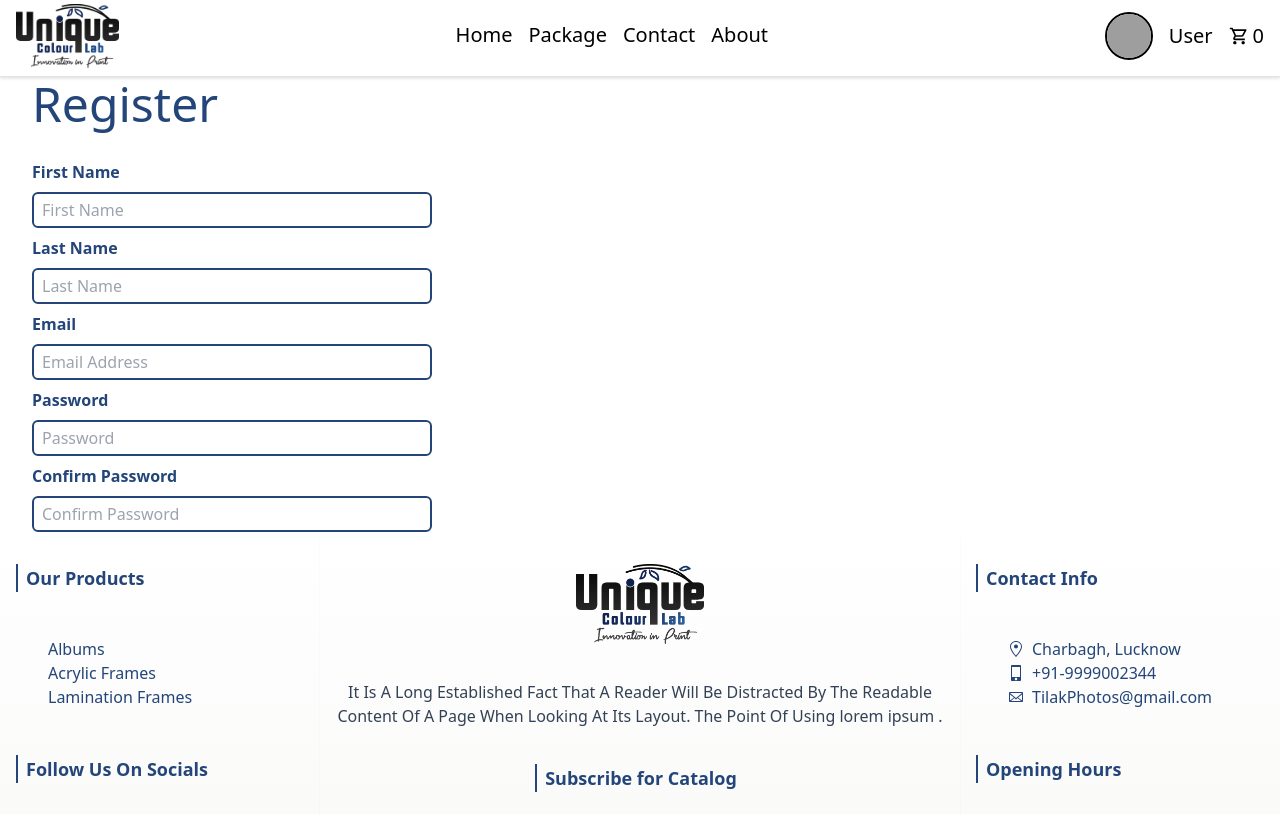
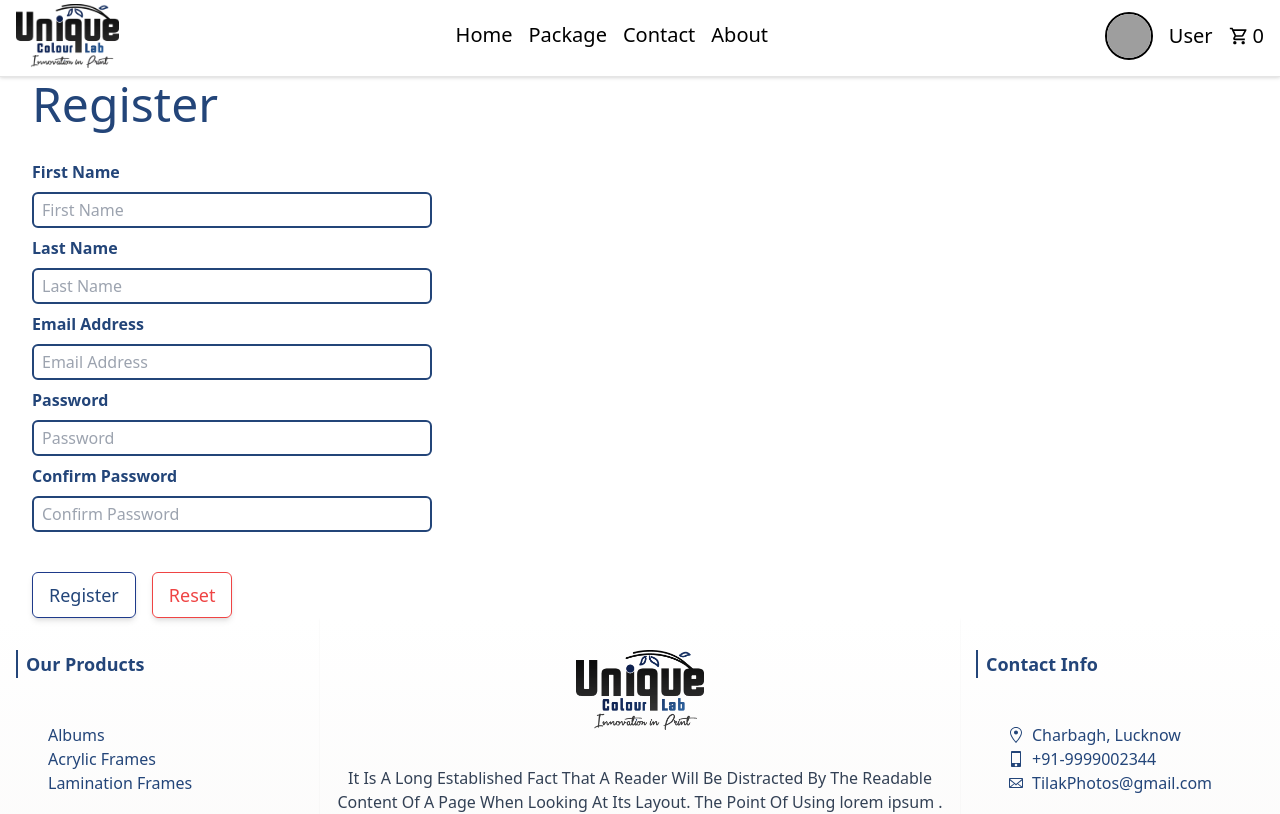
Before and after one commit to ujjwal6792/uniqueColorLab, a React (Vite) app: page /register in a window 1280 px wide. Shown: the top 814 px of the page. Built offline with nearby package versions, Linux system fonts and the light colour scheme; grey boxes are pictures that could not be loaded; what dotted-map would draw is missing.

Commit message:
added formik to register

```diff
--- a/src/components/buttons/HomeButton.jsx
+++ b/src/components/buttons/HomeButton.jsx
@@ -3,6 +3,7 @@ const HomeButton = (props) => {
     <button
       onClick={props.function}
       className={`mt-8 text-lg border h-min w-max py-2 px-4 border-blue-900 hover:bg-blue-900 hover:text-white hover:transition-opacity shadow-md ${props.style}`}
+      type={props.type||""}
     >
       {props.text}
     </button>
--- a/src/components/textFields/TextFieldBase.jsx
+++ b/src/components/textFields/TextFieldBase.jsx
@@ -1,11 +1,18 @@
+// type, style, placeholder, name, labelstyle
+import { useField } from "formik";
 
-// type, style, placeholder, id
+const TextFieldBase = ({style,placeholder,labelstyle, ...props}) => {
+  const [field, meta] = useField(props);
+  return (<>
+  {}
+    <label htmlFor={field.name} className={labelstyle}>{placeholder}</label>
+    <input
+      {...field} {...props}
+      className={`py-1 px-2 border-2 rounded-md border-blue-dark outline-none ${style}`}
+      placeholder={placeholder}
+      name={field.name}
+    />
+  </>);
+};
 
-const TextFieldBase = (props) => {
-  return (
-    <input type={props.type||"text"} className={`py-1 px-2 border-2 rounded-md border-blue-dark outline-none ${props.style}`} placeholder={props.placeholder}
-    id={props.id} name={props.id}/>
-  )
-}
-
-export default TextFieldBase
+export default TextFieldBase;
--- a/src/pages/credentials/Register.jsx
+++ b/src/pages/credentials/Register.jsx
@@ -1,6 +1,7 @@
 import React from "react";
 import { Form, Formik } from "formik";
 import TextFieldBase from "../../components/textFields/TextFieldBase";
+import HomeButton from "../../components/buttons/HomeButton";
 
 const Register = () => {
   return (
@@ -13,44 +14,55 @@ const Register = () => {
         confirmPassword: "",
       }}
     >
+        {formik => (
       <div className=" pt-20 px-6 md:px-8 md:pt24">
         <h1 className="text-5xl text-blue-dark pb-10 md:pd-20"> Register</h1>
         <Form className="flex flex-col gap-4">
-          <label htmlFor="firstName" className="font-semibold -my-2 text-blue-dark">First Name</label>
+
           <TextFieldBase
             style="min-w-[300px] max-w-[400px] w-[40vw] text-blue-dark"
             placeholder="First Name"
-            id="firstName"
+            name="firstName"
+            labelstyle="font-semibold -my-2 text-blue-dark"
           />
-          <label htmlFor="lastName" className="font-semibold -my-2 text-blue-dark">Last Name</label>
+
           <TextFieldBase
             style="min-w-[300px] max-w-[400px] w-[40vw] text-blue-dark"
             placeholder="Last Name"
-            id="lastName"
+            name="lastName"
+            labelstyle="font-semibold -my-2 text-blue-dark"
           />
-          <label htmlFor="email" className="font-semibold -my-2 text-blue-dark">Email</label>
+
           <TextFieldBase
             style="min-w-[300px] max-w-[400px] w-[40vw] text-blue-dark"
             placeholder="Email Address"
             type="email"
-            id="email"
+            name="email"
+            labelstyle="font-semibold -my-2 text-blue-dark"
           />
-          <label htmlFor="password" className="font-semibold -my-2 text-blue-dark">Password</label>
+
           <TextFieldBase
             style="min-w-[300px] max-w-[400px] w-[40vw] text-blue-dark"
             placeholder="Password"
             type="password"
-            id="password"
+            name="password"
+            labelstyle="font-semibold -my-2 text-blue-dark"
           />
-          <label htmlFor="confirmPassword" className="font-semibold -my-2 text-blue-dark">Confirm Password</label>
+
           <TextFieldBase
             style="min-w-[300px] max-w-[400px] w-[40vw] text-blue-dark"
             placeholder="Confirm Password"
             type="password"
-            id="confirmPassword"
+            name="confirmPassword"
+            labelstyle="font-semibold -my-2 text-blue-dark"
           />
-        </Form>
+          <div className="flex gap-4 -mt-2">
+              <HomeButton type="submit" text="Register" style="rounded-md text-blue-dark"/>
+              <HomeButton type="submit" text="Reset" style="rounded-md border-red-500 text-red-500 hover:bg-red-500"/>
+          </div>
+         </Form>
       </div>
+        )}
     </Formik>
   );
 };
```
